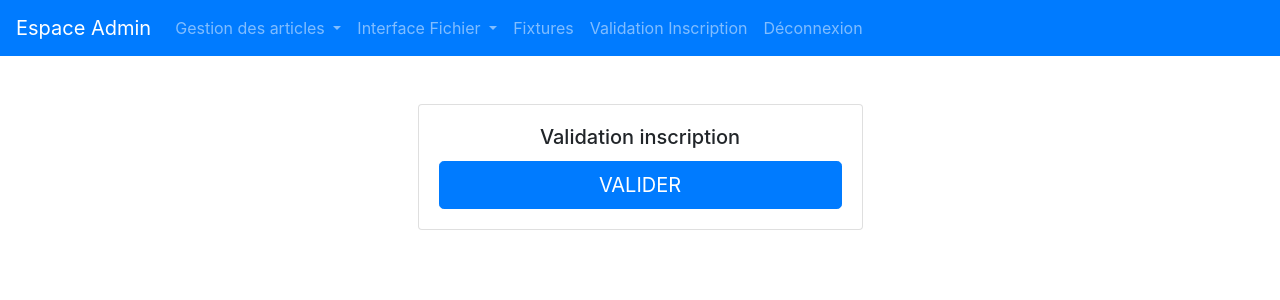
After one commit to DbrSde/TP_Blog, a PHP site: template templates/AdminPost/validation.html.twig in a window 1280 px wide. The commit adds this page. Shown: the top 300 px of the page. Run offline with PHP 8.4, Linux system fonts and the light colour scheme; the template is opened without the code that fills it, so the values that code supplies are empty; some libraries are stand-ins or nearby versions.

Commit message:
Ajout page de validation inscription

```diff
--- a/src/Controller/AdminPostController.php
+++ b/src/Controller/AdminPostController.php
@@ -185,4 +185,10 @@ class AdminPostController extends AbstractController{
         }
 
     }
+
+    public function validation (){
+
+        echo $this->twig->render('AdminPost/validation.html.twig');
+
+    }
 }
--- a/src/Controller/LoginController.php
+++ b/src/Controller/LoginController.php
@@ -36,7 +36,7 @@ class LoginController extends AbstractController {
 
         echo $this->twig->render('Login/inscription.html.twig');
 
-        header('location:/Login/Form');
+        //header('location:/Login/Form');
 
     }
 
--- /dev/null
+++ b/templates/AdminPost/validation.html.twig
@@ -0,0 +1,20 @@
+{% extends "base.admin.html.twig" %}
+{% block title %}{{ parent() }} - Validation inscription {% endblock %}
+
+{% block body %}
+    <div class="row">
+        <div class="col-sm-9 col-md-7 col-lg-5 mx-auto">
+            <div class="card card-signin my-5">
+                <div class="card-body">
+                    <h5 class="card-title text-center">Validation inscription </h5>
+
+
+                        <button class="btn btn-lg btn-primary btn-block text-uppercase" type="submit"> Valider </button>
+
+                </div>
+            </div>
+        </div>
+    </div>
+
+
+{% endblock %}
--- a/templates/base.admin.html.twig
+++ b/templates/base.admin.html.twig
@@ -36,6 +36,7 @@
                 </div>
             </li>
             <a class="nav-item nav-link " href="/AdminFixtures/Load">Fixtures</a>
+            <a class="nav-item nav-link " href="/AdminPost/Validation">Validation Inscription</a>
             <a class="nav-item nav-link " href="/Login/Logout">Déconnexion</a>
         </div>
     </div>
```
